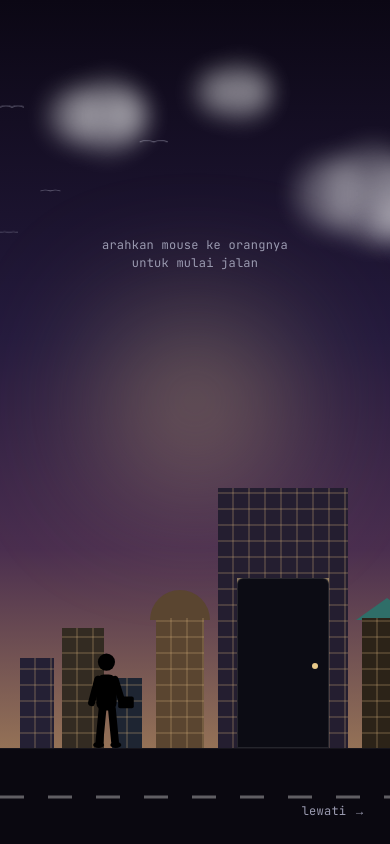
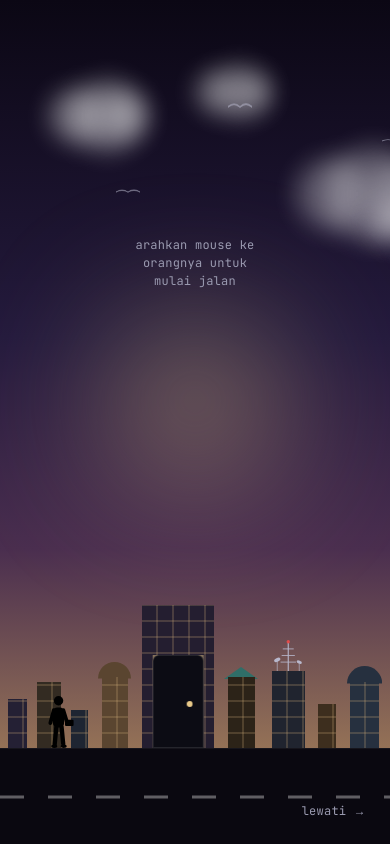
Before and after one commit to Najwan078/najwan-portofolio, a Next.js app: page / in a window 390 px wide. Shown: the top 844 px of the page. Built offline with nearby package versions, Linux system fonts and the light colour scheme.

Commit message:
perbaiki posisi burung introdoor

```diff
--- a/components/IntroDoor.tsx
+++ b/components/IntroDoor.tsx
@@ -22,14 +22,33 @@ const clouds = [
   { top: "24%", left: "88%", size: 60, opacity: 0.22, duration: 11, delay: 2.2 },
 ];
 
-const birds = [
-  { top: "16%", size: 14, duration: 18, delay: 0 },
-  { top: "22%", size: 10, duration: 24, delay: 3 },
-  { top: "12%", size: 12, duration: 21, delay: 7 },
-  { top: "27%", size: 9, duration: 26, delay: 11 },
+const birdConfigs = [
+  { top: "16%", size: 14, speed: 1.1, startDelay: 0 },
+  { top: "22%", size: 10, speed: 0.8, startDelay: 220 },
+  { top: "12%", size: 12, speed: 1.4, startDelay: 480 },
+  { top: "27%", size: 9, speed: 0.65, startDelay: 90 },
 ];
 
-function Building({ b }: { b: (typeof buildings)[number] }) {
+function Bird({ top, refCb }: { top: string; refCb: (el: HTMLDivElement | null) => void }) {
+  return (
+    <div ref={refCb} className="pointer-events-none absolute" style={{ top, left: 0, willChange: "transform" }}>
+      <svg width="24" height="12" viewBox="0 0 20 10">
+        <path
+          d="M0,5 Q5,0 10,5 Q15,0 20,5"
+          fill="none"
+          stroke="#B8B8CC"
+          strokeWidth="1.4"
+          strokeLinecap="round"
+          opacity={0.55}
+        />
+      </svg>
+    </div>
+  );
+}
+
+function Building({ b, scale }: { b: (typeof buildings)[number]; scale: number }) {
+  const w = b.w * scale;
+  const h = b.h * scale;
   return (
     <div className="relative shrink-0 flex flex-col items-center">
       {b.roof === "cone" && (
@@ -38,27 +57,27 @@ function Building({ b }: { b: (typeof buildings)[number] }) {
           style={{
             width: 0,
             height: 0,
-            borderLeft: `${b.w / 2 + 6}px solid transparent`,
-            borderRight: `${b.w / 2 + 6}px solid transparent`,
-            borderBottom: "22px solid #2F6E68",
+            borderLeft: `${w / 2 + 6 * scale}px solid transparent`,
+            borderRight: `${w / 2 + 6 * scale}px solid transparent`,
+            borderBottom: `${22 * scale}px solid #2F6E68`,
           }}
         />
       )}
       {b.roof === "dome" && (
         <svg
-          width={b.w + 12}
-          height={(b.w + 12) / 2}
-          viewBox={`0 0 ${b.w + 12} ${(b.w + 12) / 2}`}
+          width={w + 12 * scale}
+          height={(w + 12 * scale) / 2}
+          viewBox={`0 0 ${w + 12 * scale} ${(w + 12 * scale) / 2}`}
           className="mb-[-2px]"
         >
           <path
-            d={`M0,${(b.w + 12) / 2} A${(b.w + 12) / 2},${(b.w + 12) / 2} 0 0 1 ${b.w + 12},${(b.w + 12) / 2} Z`}
+            d={`M0,${(w + 12 * scale) / 2} A${(w + 12 * scale) / 2},${(w + 12 * scale) / 2} 0 0 1 ${w + 12 * scale},${(w + 12 * scale) / 2} Z`}
             fill={b.color}
           />
         </svg>
       )}
       {b.roof === "antenna" && (
-        <svg width="70" height="66" viewBox="0 0 70 66" className="mb-[-4px]">
+        <svg width={70 * scale} height={66 * scale} viewBox="0 0 70 66" className="mb-[-4px]">
           <line x1="35" y1="6" x2="35" y2="60" stroke="#B8B8CC" strokeWidth="2" />
           <line x1="25" y1="18" x2="45" y2="18" stroke="#B8B8CC" strokeWidth="1.5" />
           <line x1="23" y1="30" x2="47" y2="30" stroke="#B8B8CC" strokeWidth="1.5" />
@@ -73,8 +92,8 @@ function Building({ b }: { b: (typeof buildings)[number] }) {
       <div
         className="relative shrink-0"
         style={{
-          width: b.w,
-          height: b.h,
+          width: w,
+          height: h,
           background: b.color,
           backgroundImage:
             "repeating-linear-gradient(0deg, transparent, transparent 14px, rgba(212,175,122,0.22) 14px, rgba(212,175,122,0.22) 16px), repeating-linear-gradient(90deg, transparent, transparent 14px, rgba(212,175,122,0.22) 14px, rgba(212,175,122,0.22) 16px)",
@@ -108,41 +127,19 @@ function Cloud({ top, left, size, opacity, duration, delay }: (typeof clouds)[nu
   );
 }
 
-function Bird({ top, size, duration, delay }: (typeof birds)[number]) {
-  return (
-    <div
-      className="pointer-events-none absolute animate-fly-bird"
-      style={{ top, animationDuration: `${duration}s`, animationDelay: `${delay}s` }}
-    >
-      <svg
-        width={size * 2}
-        height={size}
-        viewBox="0 0 20 10"
-        className="animate-wing-flap"
-        style={{ transformOrigin: "center" }}
-      >
-        <path
-          d="M0,5 Q5,0 10,5 Q15,0 20,5"
-          fill="none"
-          stroke="#B8B8CC"
-          strokeWidth="1.4"
-          strokeLinecap="round"
-          opacity={0.55}
-        />
-      </svg>
-    </div>
-  );
-}
-
 export default function IntroDoor({ onComplete }: { onComplete: () => void }) {
   const charRef = useRef<HTMLDivElement>(null);
   const legFrontRef = useRef<SVGGElement>(null);
   const legBackRef = useRef<SVGGElement>(null);
   const doorAnchorRef = useRef<HTMLDivElement>(null);
+  const birdRefs = useRef<(HTMLDivElement | null)[]>([]);
+  const birdX = useRef<number[]>(birdConfigs.map((_, i) => -80 - i * 140));
 
   const [stage, setStage] = useState<Stage>("idle");
   const [activated, setActivated] = useState(false);
   const [skipped, setSkipped] = useState(false);
+  const [scale, setScale] = useState(1);
+  const [isTouch, setIsTouch] = useState(false);
 
   const posX = useRef(0);
   const targetX = useRef(0);
@@ -162,6 +159,10 @@ export default function IntroDoor({ onComplete }: { onComplete: () => void }) {
   }, [activated]);
 
   useEffect(() => {
+    setIsTouch(window.matchMedia("(pointer: coarse)").matches);
+  }, []);
+
+  useEffect(() => {
     const reduced = window.matchMedia("(prefers-reduced-motion: reduce)").matches;
     if (reduced) {
       onComplete();
@@ -169,6 +170,11 @@ export default function IntroDoor({ onComplete }: { onComplete: () => void }) {
     }
 
     document.body.style.overflow = "hidden";
+
+    const computeScale = () => {
+      const w = window.innerWidth;
+      return Math.min(1, Math.max(0.55, w / 900));
+    };
 
     const measureDoor = () => {
       if (doorAnchorRef.current) {
@@ -178,9 +184,13 @@ export default function IntroDoor({ onComplete }: { onComplete: () => void }) {
     };
 
     const setup = () => {
+      const s = computeScale();
+      setScale(s);
+      startX.current = Math.max(40, 80 * s);
       posX.current = startX.current;
       targetX.current = startX.current;
-      measureDoor();
+      // wait a tick for scale-driven layout to settle before measuring the door
+      requestAnimationFrame(measureDoor);
       if (charRef.current) {
         charRef.current.style.transform = `translateX(${posX.current}px)`;
       }
@@ -188,24 +198,52 @@ export default function IntroDoor({ onComplete }: { onComplete: () => void }) {
     setup();
     window.addEventListener("resize", setup);
 
+    const tryActivate = (clientX: number, clientY: number) => {
+      if (activatedRef.current) return true;
+      const dx = Math.abs(clientX - posX.current);
+      const nearVertically = clientY > window.innerHeight - 280;
+      if (dx < 100 && nearVertically) {
+        activatedRef.current = true;
+        setActivated(true);
+        return true;
+      }
+      return false;
+    };
+
+    const updateTarget = (clientX: number) => {
+      const w = window.innerWidth;
+      targetX.current = Math.max(startX.current, Math.min(w - 20, clientX));
+    };
+
     const handleMove = (e: MouseEvent) => {
       if (stageRef.current !== "idle") return;
-
-      if (!activatedRef.current) {
-        const dx = Math.abs(e.clientX - posX.current);
-        const nearVertically = e.clientY > window.innerHeight - 280;
-        if (dx < 90 && nearVertically) {
-          activatedRef.current = true;
-          setActivated(true);
-        } else {
-          return;
-        }
-      }
-
-      const w = window.innerWidth;
-      targetX.current = Math.max(startX.current, Math.min(w - 20, e.clientX));
+      if (!tryActivate(e.clientX, e.clientY)) return;
+      updateTarget(e.clientX);
     };
     window.addEventListener("mousemove", handleMove);
+
+    const handleTouchStart = (e: TouchEvent) => {
+      if (stageRef.current !== "idle") return;
+      const t = e.touches[0];
+      if (!t) return;
+      if (tryActivate(t.clientX, t.clientY)) {
+        updateTarget(t.clientX);
+      }
+    };
+    const handleTouchMove = (e: TouchEvent) => {
+      if (stageRef.current !== "idle") return;
+      const t = e.touches[0];
+      if (!t) return;
+      if (!activatedRef.current) {
+        tryActivate(t.clientX, t.clientY);
+      }
+      if (activatedRef.current) {
+        e.preventDefault();
+        updateTarget(t.clientX);
+      }
+    };
+    window.addEventListener("touchstart", handleTouchStart, { passive: true });
+    window.addEventListener("touchmove", handleTouchMove, { passive: false });
 
     const FOLLOW = 0.3;
     let lastPosX = posX.current;
@@ -246,6 +284,20 @@ export default function IntroDoor({ onComplete }: { onComplete: () => void }) {
         legBackRef.current.setAttribute("transform", `rotate(${-legAngle} 40 78)`);
       }
 
+      // fly birds across the screen, looping back off-screen left once they exit right
+      const w = window.innerWidth;
+      birdConfigs.forEach((cfg, i) => {
+        birdX.current[i] += cfg.speed;
+        if (birdX.current[i] > w + 60) {
+          birdX.current[i] = -80 - Math.random() * 200;
+        }
+        const flap = Math.abs(Math.sin(birdX.current[i] * 0.05)) * 0.7 + 0.3;
+        const el = birdRefs.current[i];
+        if (el) {
+          el.style.transform = `translateX(${birdX.current[i]}px) scaleY(${flap})`;
+        }
+      });
+
       if (stageRef.current !== "opening" && stageRef.current !== "done") {
         rafId.current = requestAnimationFrame(tick);
       }
@@ -255,6 +307,8 @@ export default function IntroDoor({ onComplete }: { onComplete: () => void }) {
     return () => {
       window.removeEventListener("resize", setup);
       window.removeEventListener("mousemove", handleMove);
+      window.removeEventListener("touchstart", handleTouchStart);
+      window.removeEventListener("touchmove", handleTouchMove);
       if (rafId.current) cancelAnimationFrame(rafId.current);
     };
   }, [onComplete]);
@@ -279,6 +333,13 @@ export default function IntroDoor({ onComplete }: { onComplete: () => void }) {
 
   if (skipped) return null;
 
+  const doorW = 130 * scale;
+  const doorH = 260 * scale;
+  const doorInnerW = 92 * scale;
+  const doorInnerH = 170 * scale;
+  const charW = 56 * scale;
+  const charH = 100 * scale;
+
   return (
     <div
       className={`fixed inset-0 z-[100] overflow-hidden transition-opacity duration-500 ${
@@ -291,34 +352,33 @@ export default function IntroDoor({ onComplete }: { onComplete: () => void }) {
     >
       <div className="pointer-events-none absolute left-1/2 top-[38%] -translate-x-1/2 h-40 w-40 rounded-full bg-gold-400/50 blur-[70px]" />
 
-      {/* sky decoration: clouds + birds */}
       {clouds.map((c, i) => (
         <Cloud key={`cloud-${i}`} {...c} />
       ))}
-      {birds.map((b, i) => (
-        <Bird key={`bird-${i}`} {...b} />
+      {birdConfigs.map((b, i) => (
+        <Bird key={`bird-${i}`} top={b.top} refCb={(el) => (birdRefs.current[i] = el)} />
       ))}
 
-      {/* city skyline */}
-      <div className="absolute bottom-24 left-0 right-0 flex items-end justify-between px-5 gap-2">
+      <div
+        className="absolute bottom-24 left-0 right-0 flex items-end justify-between px-2 sm:px-5 gap-1 sm:gap-2"
+      >
         {buildings.slice(0, 4).map((b, i) => (
-          <Building key={`l-${i}`} b={b} />
+          <Building key={`l-${i}`} b={b} scale={scale} />
         ))}
 
-        {/* destination building with the door */}
         <div
           ref={doorAnchorRef}
           className="relative shrink-0"
           style={{
-            width: 130,
-            height: 260,
+            width: doorW,
+            height: doorH,
             background: "#241E30",
             backgroundImage:
               "repeating-linear-gradient(0deg, transparent, transparent 14px, rgba(212,175,122,0.22) 14px, rgba(212,175,122,0.22) 16px), repeating-linear-gradient(90deg, transparent, transparent 14px, rgba(212,175,122,0.22) 14px, rgba(212,175,122,0.22) 16px)",
           }}
         >
           <div className="absolute bottom-0 left-1/2 -translate-x-1/2" style={{ perspective: "800px" }}>
-            <div className="relative w-[92px] h-[170px]">
+            <div className="relative" style={{ width: doorInnerW, height: doorInnerH }}>
               <div className="absolute inset-0 -z-10 bg-gradient-to-b from-gold-400/50 via-violet-400/20 to-transparent" />
               <div className="absolute inset-0 border-2 border-gold-500/50 rounded-t-md" />
               <div
@@ -336,7 +396,7 @@ export default function IntroDoor({ onComplete }: { onComplete: () => void }) {
         </div>
 
         {buildings.slice(4).map((b, i) => (
-          <Building key={`r-${i}`} b={b} />
+          <Building key={`r-${i}`} b={b} scale={scale} />
         ))}
       </div>
 
@@ -350,9 +410,8 @@ export default function IntroDoor({ onComplete }: { onComplete: () => void }) {
         />
       </div>
 
-      {/* standing character carrying a briefcase, with walking leg-swing */}
       <div ref={charRef} className="absolute bottom-24 left-0 -translate-x-1/2 will-change-transform">
-        <svg width="56" height="100" viewBox="0 0 70 128" fill="none">
+        <svg width={charW} height={charH} viewBox="0 0 70 128" fill="none">
           <g ref={legBackRef}>
             <path d="M40,78 L44,120" stroke="black" strokeWidth="10" strokeLinecap="round" />
             <ellipse cx="45" cy="124" rx="7" ry="4" fill="black" />
@@ -374,18 +433,22 @@ export default function IntroDoor({ onComplete }: { onComplete: () => void }) {
       </div>
 
       <div
-        className={`absolute top-[28%] left-1/2 -translate-x-1/2 text-center transition-opacity duration-500 ${
+        className={`absolute top-[28%] left-1/2 -translate-x-1/2 text-center px-6 transition-opacity duration-500 ${
           activated ? "opacity-0" : "opacity-100"
         }`}
       >
-        <p className="eyebrow text-mist-300">arahkan mouse ke orangnya untuk mulai jalan</p>
+        <p className="eyebrow text-mist-300">
+          {isTouch ? "sentuh & geser jari untuk mulai jalan" : "arahkan mouse ke orangnya untuk mulai jalan"}
+        </p>
       </div>
       <div
-        className={`absolute top-[28%] left-1/2 -translate-x-1/2 text-center transition-opacity duration-500 ${
+        className={`absolute top-[28%] left-1/2 -translate-x-1/2 text-center px-6 transition-opacity duration-500 ${
           activated && stage === "idle" ? "opacity-100" : "opacity-0"
         }`}
       >
-        <p className="eyebrow text-mist-300">arahkan ke gedung paling ujung →</p>
+        <p className="eyebrow text-mist-300">
+          {isTouch ? "geser ke gedung paling ujung →" : "arahkan ke gedung paling ujung →"}
+        </p>
       </div>
 
       <button
```
